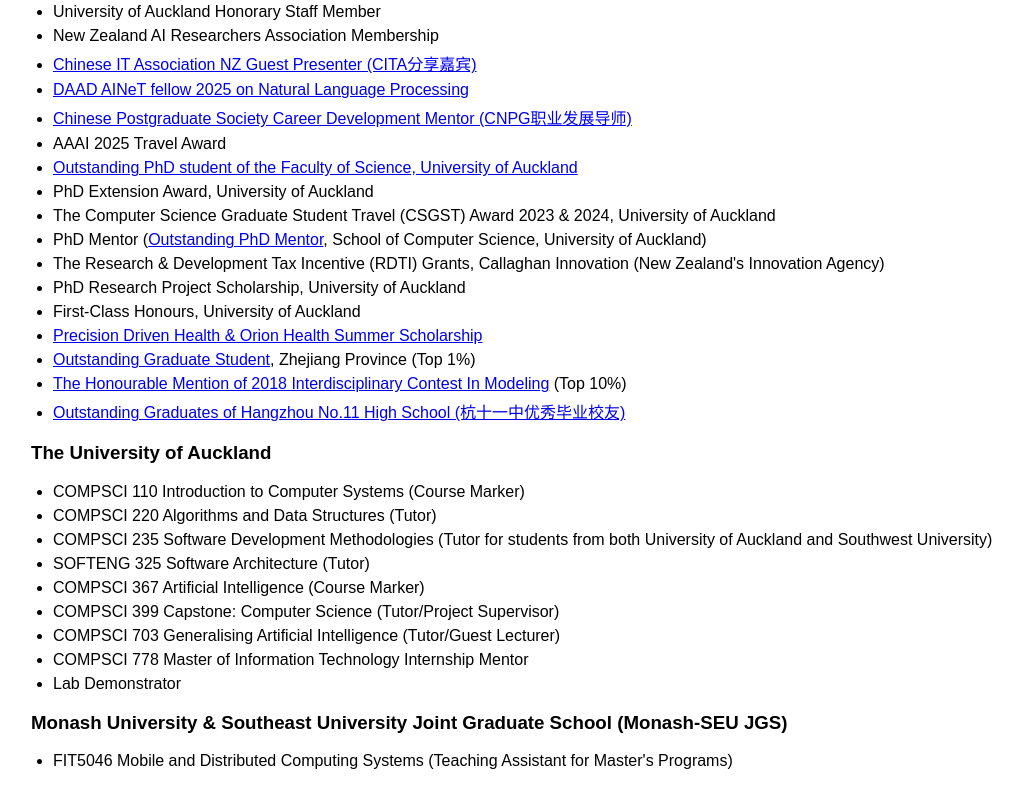
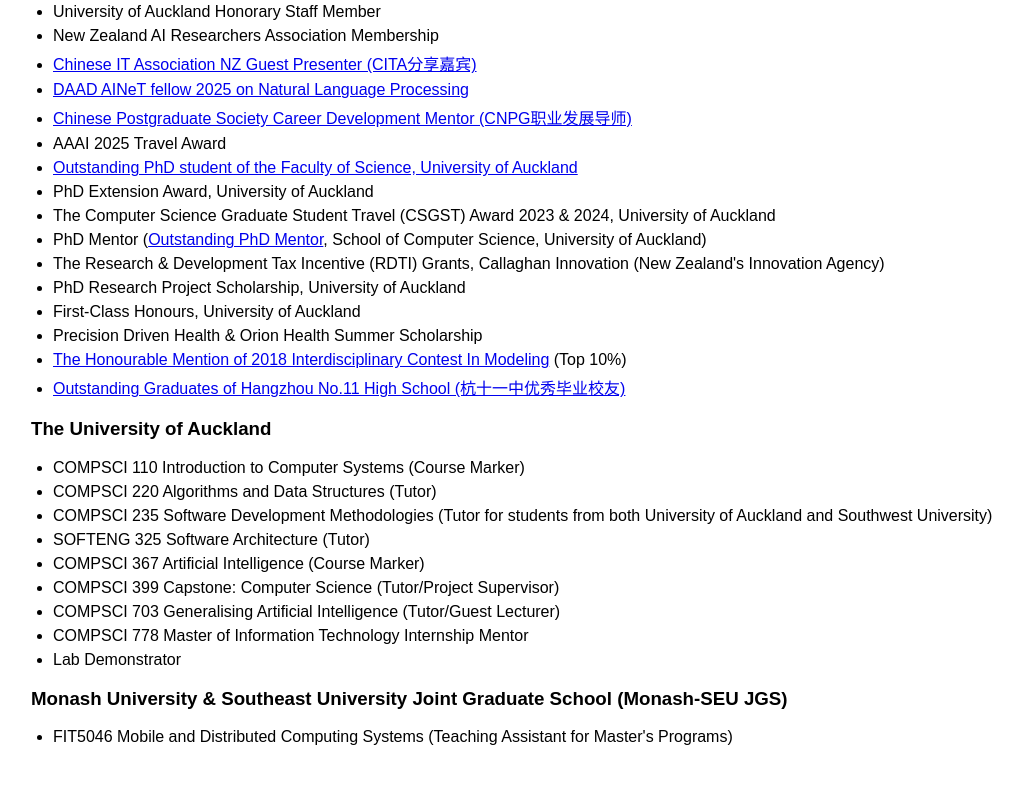
Before and after one commit to 14H034160212/14h034160212.github.io, a plain HTML site: page index.html in a window 1280 px wide. Shown: the part 7223-8013 px from the top of the page, without its empty margins (97-1120 px from the left). After the commit the page ends 7989 px from the top, so only its background shows below. Drawn offline with Linux system fonts and the light colour scheme.

Commit message:
Update index.html

```diff
--- a/index.html
+++ b/index.html
@@ -533,8 +533,9 @@
 					<li>The Research & Development Tax Incentive (RDTI) Grants, Callaghan Innovation (New Zealand's Innovation Agency) </li>
 				<li>PhD Research Project Scholarship, University of Auckland</li>
 				<li>First-Class Honours, University of Auckland</li>
-				<li><a href="https://precisiondrivenhealth.com/an-online-system-for-answering-medical-questions/">Precision Driven Health & Orion Health Summer Scholarship</a></li>
-				<li><a href="https://14h034160212.github.io/Outstanding_graduate_student_Zhejiang_Province.jpg">Outstanding Graduate Student</a>, Zhejiang Province (Top 1%)</li>
+				<!--<li><a href="https://precisiondrivenhealth.com/an-online-system-for-answering-medical-questions/">Precision Driven Health & Orion Health Summer Scholarship</a></li>-->
+				<li>Precision Driven Health & Orion Health Summer Scholarship</li>
+				<!--<li><a href="https://14h034160212.github.io/Outstanding_graduate_student_Zhejiang_Province.jpg">Outstanding Graduate Student</a>, Zhejiang Province (Top 1%)</li>-->
 				<li><a href="https://www.comap-math.org/mcm/2018Certs/85922.pdf">The Honourable Mention of 2018 Interdisciplinary Contest In Modeling</a> (Top 10%)</li>
 				<li><a href="https://mp.weixin.qq.com/s/Qs8dLEpy-2zCZeRLzuXcSQ">Outstanding Graduates of Hangzhou No.11 High School (杭十一中优秀毕业校友)</a></li>
 				<!--<li><a href="https://mp.weixin.qq.com/s?__biz=MzA4OTE1Nzc4MA==&mid=2651604962&idx=1&sn=d0d5630df597ee7f99d811469d3d445f&chksm=8be7de19bc90570fd5b6e5a3548c3860bd2cf040e8e8b6c4552c230c4eaf1a6c23672a809b3b&mpshare=1&srcid=072368JKCmDGsFSYtuLbiXOe&sharer_shareinfo=8b60e02a8495b330e60931cdd2130e48&sharer_shareinfo_first=8b60e02a8495b330e60931cdd2130e48&from=groupmessage&scene=1&subscene=10000&clicktime=1721697713&enterid=1721697713&sessionid=0&ascene=1&fasttmpl_type=0&fasttmpl_fullversion=7305665-en_US-zip&fasttmpl_flag=0&realreporttime=1721697713761&devicetype=android-34&version=28003145&nettype=WIFI&lang=en&countrycode=CN&exportkey=n_ChQIAhIQaU%2BrkmbEBi87n372zJvXPhL0AQIE97dBBAEAAAAAAPDII1MoEXYAAAAOpnltbLcz9gKNyK89dVj0v6GEvbkeid8ebylmZymMTX1LMOeaTJQRxj13KJqSEBYjYbMAvlh0I0oDeM7SYsGU4vZ4mXATXbiYUREPxTOGXj8bujnD6kWKYRiMnx85P5IBXphHgUe%2BGr5wbcTvdf25vqbDHLgLzrMgt%2BAcxCvjkhePM80AwtRElA6kFPcyZcJZQTv0bmR6GWVagymC6EAoWzhdgGQjMufr70m8yZ7x%2BGPrMgYSZQ0JvcSeleOe8E5WzyBn3zCQEL%2FbSaxz0penEZihWBonKC%2Bmb1no3Sw%3D&pass_ticket=AonMdaE7TOLYYVB%2F2XtfYYPKlKvstLPhuXqK4YyldNpnoIaZAYlOrtkXw7TO4ccZ&wx_header=3">Outstanding Graduates of China Jiliang University (中国计量大学优秀毕业校友)</a></li>-->
```
